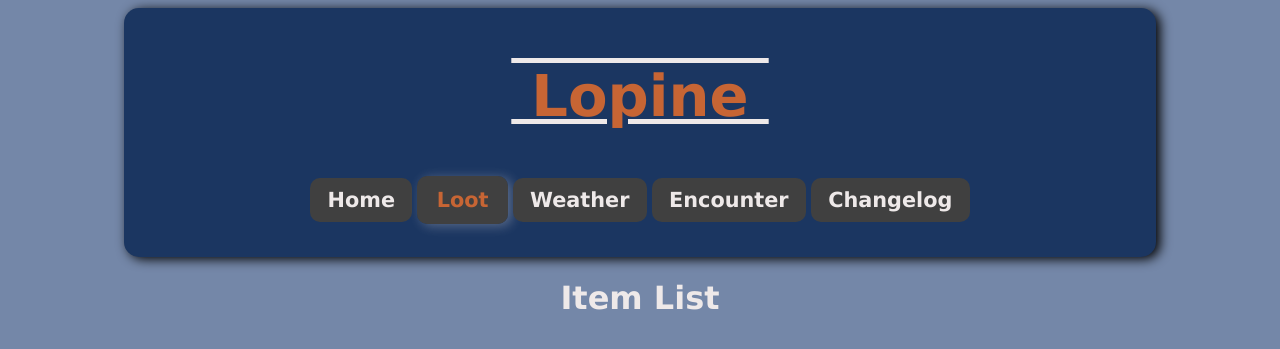
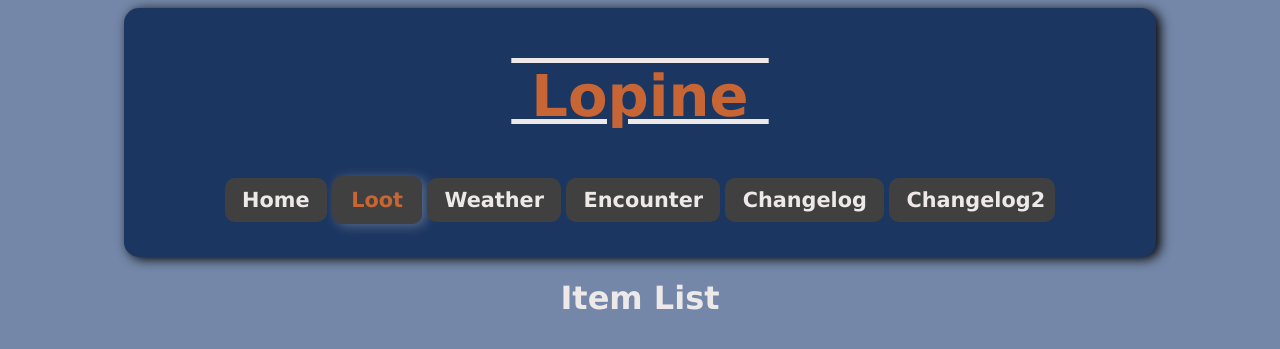
Before and after one commit to KjellWolf/lopine, a Django app: page /item-list/ in a window 1280 px wide. Shown: the top 349 px of the page. Run offline with Django 4.2, Linux system fonts and the light colour scheme; data that the repository does not hold is empty.

```diff
--- a/templates/view_app_loot_data.html
+++ b/templates/view_app_loot_data.html
@@ -18,6 +18,7 @@
       <a id="nava" href="/wetter.html">&nbsp;Weather&nbsp;</a>
       <a id="nava" href="/begegnung.html">&nbsp;Encounter&nbsp;</a>
       <a id="nava" href="/Changelog.html">&nbsp;Changelog&nbsp;</a>
+        <a id="nava" href="/Changelog.html">&nbsp;Changelog2</a>
     </nav>
   </header>
 <h1>Item List</h1>
```
